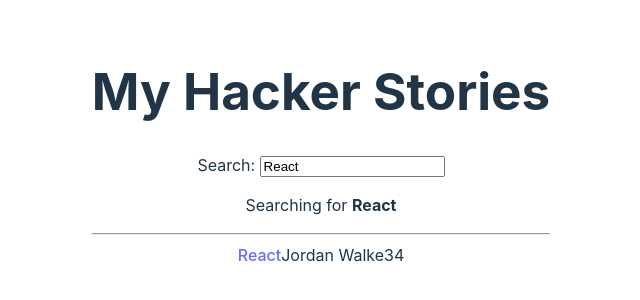
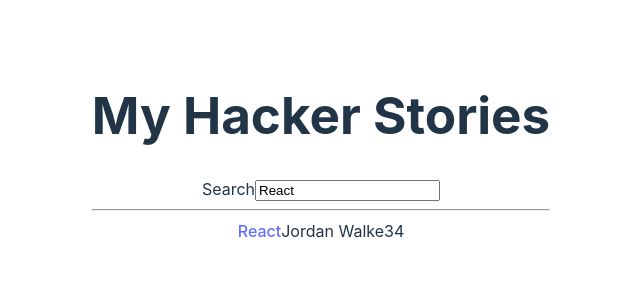
Before and after one commit to thetrend/react-app, a React (Vite) app: page / in a window 1280 px wide. Shown: the part 252-552 px from the top of the page, without its empty margins (319-959 px from the left). Built offline with nearby package versions, Linux system fonts and the light colour scheme.

Commit message:
Make Search a Reusable Component

```diff
--- a/src/App.tsx
+++ b/src/App.tsx
@@ -47,19 +47,23 @@
   return (
     <div>
       <h1>My Hacker Stories</h1>
-      <Search search={searchTerm} onSearch={handleSearch} />
+      <InputWithLabel id="search" label="Search" value={searchTerm} onInputChange={handleSearch} />
       <hr />
       <List list={searchedStories} />
     </div>
   );
 };
 
-const Search = ({ search, onSearch }) => (
+const InputWithLabel = ({
+  id,
+  label,
+  value,
+  type = 'text',
+  onInputChange
+}) => (
   <>
-    <label htmlFor="search">Search: </label>
-    <input type="text" id="search" value={search} onChange={onSearch} />
-
-    <p>Searching for <strong>{search}</strong></p>
+    <label htmlFor={id}>{label}</label>
+    <input id={id} type={type} value={value} onChange={onInputChange} />
   </>
 );
 
```
